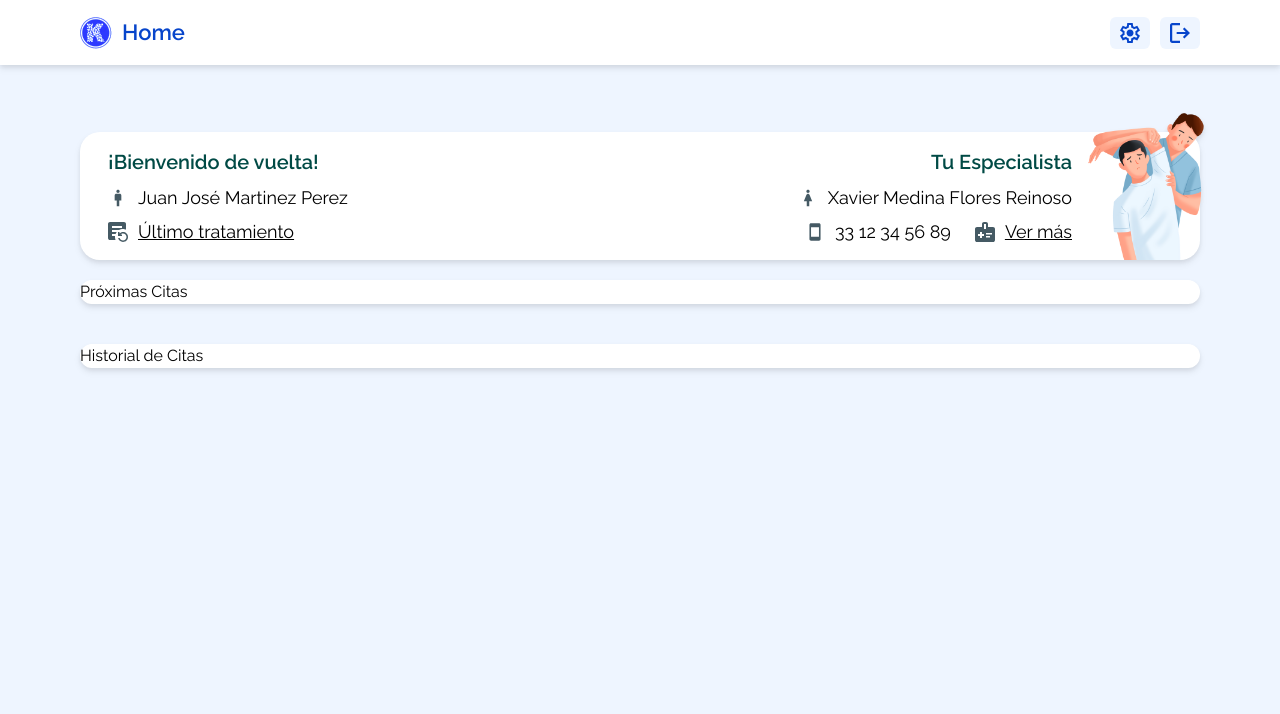
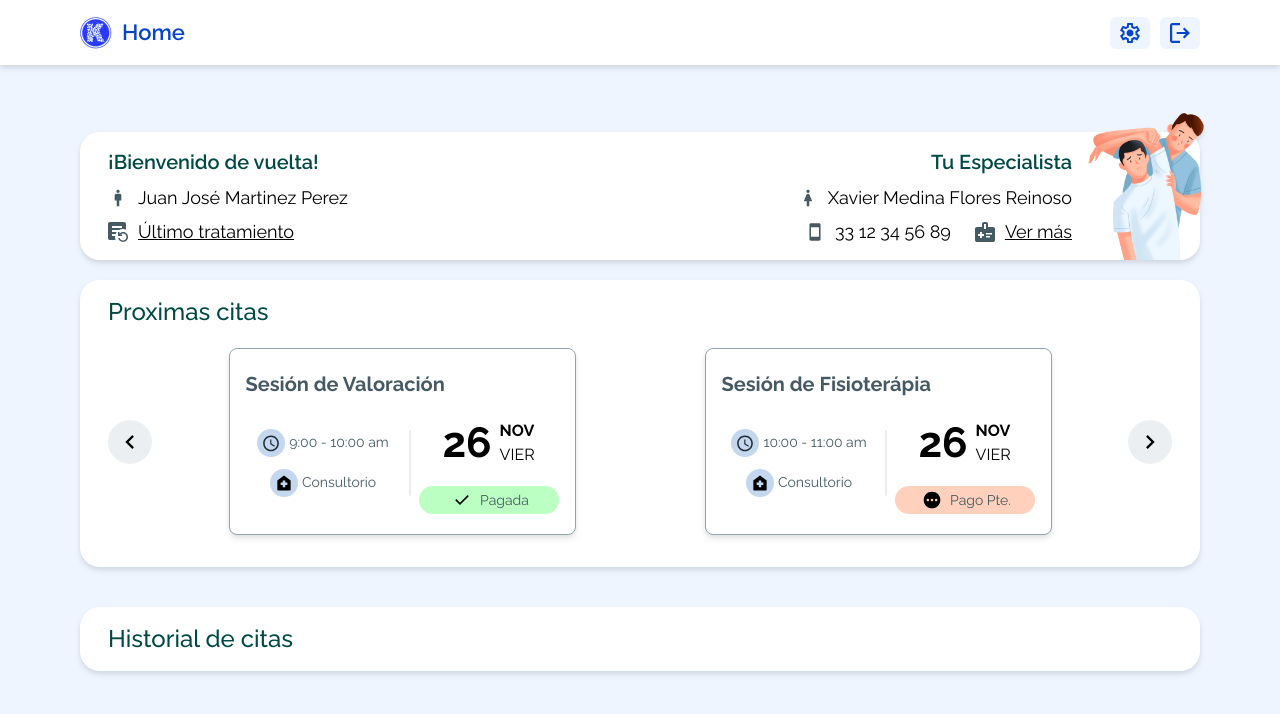
Before and after one commit to KodeClinic/front_KodeClinic, a Next.js app: page /DashboardPat in a window 1280 px wide. Shown: the top 714 px of the page. Built offline with nearby package versions, Linux system fonts and the light colour scheme.

Commit message:
Appointment slider on Patient Dashboard done

```diff
--- /dev/null
+++ b/components/AppointmentCard_Patient.jsx
@@ -0,0 +1,100 @@
+import clsx from "clsx";
+import Badge from "./Badge";
+
+export default function AppointmentCard_Patient({ props }) {
+  const {
+    name,
+    gender,
+    consultType,
+    paymentType,
+    paymentStatus,
+    timeLapse,
+    consultingAddress,
+    appointmentStatus,
+  } = props;
+  return (
+    <div
+      className={clsx(
+        "bg-white drop-shadow-md",
+        "py-5 px-4",
+        "border border-blue_gray-300 rounded-lg flex flex-col items-center justify-center gap-3",
+        "min-[980px]:items-start min-[980px]:max-w-[360px]"
+      )}
+    >
+      {/* Nombre Tipo de Cita */}
+      <div
+        className={clsx(
+          "flex flex-row items-center gap-1",
+          "min-[980px]:flex-row "
+        )}
+      >
+        <span
+          className={clsx(
+            "text-blue_gray-700 text-[16px] font-bold",
+            "min-[980px]:text-[20px]"
+          )}
+        >
+          {consultType == "valoration"
+            ? "Sesión de Valoración"
+            : "Sesión de Fisioterápia"}
+        </span>
+      </div>
+
+      {/* Informacion de la cita */}
+      <div
+        className={clsx(
+          "flex flex-col items-center w-full gap-2",
+          "min-[980px]:flex-row min-[980px]:justify-between"
+        )}
+      >
+        <img
+          className={clsx("min-[980px]:hidden")}
+          src="assets/icons/horizontal_line-icon.svg"
+          alt="line"
+        />
+
+        {/* Horario y dirección */}
+        <div className={clsx("inline-flex flex-col gap-3")}>
+          <Badge
+            badgeType={"appointment"}
+            timeLapse={timeLapse}
+            consultingAddress={""}
+          />
+          <Badge
+            badgeType={"address"}
+            timeLapse={""}
+            consultingAddress={consultingAddress}
+          />
+        </div>
+
+        {/* Linea divisoria */}
+        <img
+          className={clsx("min-[980px]:hidden")}
+          src="assets/icons/horizontal_line-icon.svg"
+          alt="line"
+        />
+        <img
+          className={clsx("hidden min-[980px]:block")}
+          src="assets/icons/vertical_line-icon.svg"
+          alt="line"
+        />
+
+        {/* Fehca y Pagos */}
+        <div className={clsx("inline-flex flex-col gap-3 items-center")}>
+          <div className={clsx("flex items-center gap-2")}>
+            <div className={clsx("text-[42px] font-bold")}>{"26"}</div>
+            <div>
+              <div className={clsx("text-[16px] font-bold")}>{"NOV"}</div>
+              <div className={clsx("text-[16px] font-normal")}>{"VIER"}</div>
+            </div>
+          </div>
+          <Badge
+            badgeType={paymentStatus}
+            timeLapse={""}
+            consultingAddress={""}
+          />
+        </div>
+      </div>
+    </div>
+  );
+}
--- a/components/Badge.jsx
+++ b/components/Badge.jsx
@@ -77,7 +77,7 @@ export default function Badge({ badgeType, timeLapse, consultingAddress }) {
       )}
     >
       <img className={clsx("w-7 h-7", img_styles)} src={icon} alt={label} />
-      <p className={clsx("text-[14px] font-normal text-start max-w-[104px]")}>
+      <p className={clsx("text-[14px] font-normal text-start max-w-[108px]")}>
         {description}
       </p>
     </div>
--- a/components/PatientBand.jsx
+++ b/components/PatientBand.jsx
@@ -4,9 +4,7 @@ export default function PatientBand({
   name_Patient,
   gender_Patient,
   name_Specialist,
-  email_Specialist,
   cel_Specialist,
-  cedProf,
 }) {
   return (
     <section
--- /dev/null
+++ b/components/SliderPatient.jsx
@@ -0,0 +1,95 @@
+import clsx from "clsx";
+import { useState } from "react";
+import AppointmentCard_Patient from "./AppointmentCard_Patient";
+
+export default function SliderPatient({ props }) {
+  const [currentIndex, setCurrentIndex] = useState(0);
+
+  const prevCard = () => {
+    const isFirstCard = currentIndex === 0;
+    const newIndex = isFirstCard ? props.length - 1 : currentIndex - 1;
+    setCurrentIndex(newIndex);
+  };
+
+  const nextCard = () => {
+    const isLastCard = currentIndex === props.length - 1;
+    const newIndex = isLastCard ? 0 : currentIndex + 1;
+    setCurrentIndex(newIndex);
+  };
+
+  const newArrayMobile = props.slice(currentIndex, currentIndex + 1);
+
+  const newArrayTablet = props.slice(currentIndex, currentIndex + 2);
+
+  const newArrayDesktop = props.slice(currentIndex, currentIndex + 3);
+
+  if (currentIndex == props.length - 1) {
+    newArrayTablet.push(props[0]);
+    newArrayDesktop.push(props[0], props[1]);
+  }
+
+  return (
+    <div className={clsx("flex justify-between")}>
+      <div className={clsx("flex items-center pr-3")}>
+        <img
+          onClick={prevCard}
+          className={clsx(
+            "p-2 rounded-full min-w-11 bg-blue_gray-50 cursor-pointer"
+          )}
+          src="assets/icons/collapse_arrow-icon.svg"
+          alt="left-arrow"
+        />
+      </div>
+      {/* <div className={clsx("flex gap-4 sm:flex-row")}> */}
+      <div className={clsx("sm:hidden")}>
+        {newArrayMobile.map((appointment, index) => {
+          return (
+            <AppointmentCard_Patient
+              key={"appointment-" + index}
+              props={appointment}
+            />
+          );
+        })}
+      </div>
+      <div
+        className={clsx(
+          "hidden w-full sm:flex sm:justify-around min-[1350px]:hidden"
+        )}
+      >
+        {newArrayTablet.map((appointment, index) => {
+          return (
+            <AppointmentCard_Patient
+              key={"appointment-" + index}
+              props={appointment}
+            />
+          );
+        })}
+      </div>
+      <div
+        className={clsx(
+          "hidden w-full min-[1350px]:flex  min-[1350px]:justify-around"
+        )}
+      >
+        {newArrayDesktop.map((appointment, index) => {
+          return (
+            <AppointmentCard_Patient
+              key={"appointment-" + index}
+              props={appointment}
+            />
+          );
+        })}
+      </div>
+      {/* </div> */}
+      <div className={clsx("flex items-center pl-3")}>
+        <img
+          onClick={nextCard}
+          className={clsx(
+            "rotate-180 p-2 rounded-full min-w-11 bg-blue_gray-50 "
+          )}
+          src="assets/icons/collapse_arrow-icon.svg"
+          alt="left-arrow"
+        />
+      </div>
+    </div>
+  );
+}
--- a/pages/DashboardPat.jsx
+++ b/pages/DashboardPat.jsx
@@ -1,6 +1,54 @@
 import NavBarPat from "@/components/NavBarPat";
 import clsx from "clsx";
 import PatientBand from "@/components/PatientBand";
+import SliderPatient from "@/components/SliderPatient";
+
+const data = [
+  {
+    id: "1",
+    name: "Patricia Hernandez",
+    gender: "female",
+    consultType: "valoration",
+    paymentType: "cash",
+    paymentStatus: "paid",
+    timeLapse: "9:00 - 10:00 am",
+    consultingAddress: "Consultorio",
+    appointmentStatus: "completed",
+  },
+  {
+    id: "2",
+    name: "Armando Félix",
+    gender: "male",
+    consultType: "therapy",
+    paymentType: "cash",
+    paymentStatus: "topay",
+    timeLapse: "10:00 - 11:00 am",
+    consultingAddress: "Consultorio",
+    appointmentStatus: "start",
+  },
+  {
+    id: "3",
+    name: "Francisco Gonzalez",
+    gender: "male",
+    consultType: "therapy",
+    paymentType: "cash",
+    paymentStatus: "topay",
+    timeLapse: "11:00 - 12:00 pm",
+    consultingAddress: "Consultorio",
+    appointmentStatus: "start",
+  },
+  {
+    id: "4",
+    name: "Ericka Martinez",
+    gender: "male",
+    consultType: "therapy",
+    paymentType: "cash",
+    paymentStatus: "topay",
+    timeLapse: "12:00 - 13:00 pm",
+    consultingAddress: "Consultorio",
+    appointmentStatus: "start",
+  },
+];
 
 export default function DashboardPat() {
   return (
@@ -10,28 +58,57 @@ export default function DashboardPat() {
         name_Patient={"Juan José Martinez Perez"}
         gender_Patient={"male"}
         name_Specialist={"Xavier Medina Flores Reinoso"}
-        email_Specialist={"mart.juan@gmail.com"}
         cel_Specialist={"33 12 34 56 89"}
-        cedProf={"12345678"}
       />
+
+      {/* Proximas Citas */}
       <section
         className={clsx(
           "px-4 sm:px-14 min-[980px]:px-20 lg:max-w-[1440px] lg:m-auto",
           "py-5"
         )}
       >
-        <div className={clsx("bg-white rounded-[20px] drop-shadow-md")}>
-          <p>Próximas Citas</p>
+        <div
+          className={clsx(
+            "flex gap-5",
+            "w-full drop-shadow-md px-6 pt-4 pb-8 min-[980px]:px-7",
+            "bg-white rounded-[20px] py-4 flex flex-col gap-3"
+          )}
+        >
+          <p
+            className={clsx(
+              "text-xl text-center font-medium text-green_title",
+              "min-[980px]:text-2xl min-[980px]:text-start"
+            )}
+          >
+            Proximas citas
+          </p>
+          <SliderPatient props={data} />
         </div>
       </section>
+
+      {/* Historial de citas */}
       <section
         className={clsx(
           "px-4 sm:px-14 min-[980px]:px-20 lg:max-w-[1440px] lg:m-auto",
           "py-5"
         )}
       >
-        <div className={clsx("bg-white rounded-[20px] drop-shadow-md")}>
-          <p>Historial de Citas</p>
+        <div
+          className={clsx(
+            "flex gap-5",
+            "w-full drop-shadow-md px-6 py-4 min-[980px]:px-7",
+            "bg-white rounded-[20px] py-4 flex flex-col gap-3"
+          )}
+        >
+          <p
+            className={clsx(
+              "text-xl text-center font-medium text-green_title",
+              "min-[980px]:text-2xl min-[980px]:text-start"
+            )}
+          >
+            Historial de citas
+          </p>
         </div>
       </section>
     </main>
--- a/tailwind.config.js
+++ b/tailwind.config.js
@@ -31,6 +31,7 @@ module.exports = {
         500: "#607D8B",
         600: "#546E7A",
         700: "#455A64",
+        800: "#37474f",
       },
     },
   },
```
Also changed, not shown: 1 other file (tests, documents, lock files or other folders).
